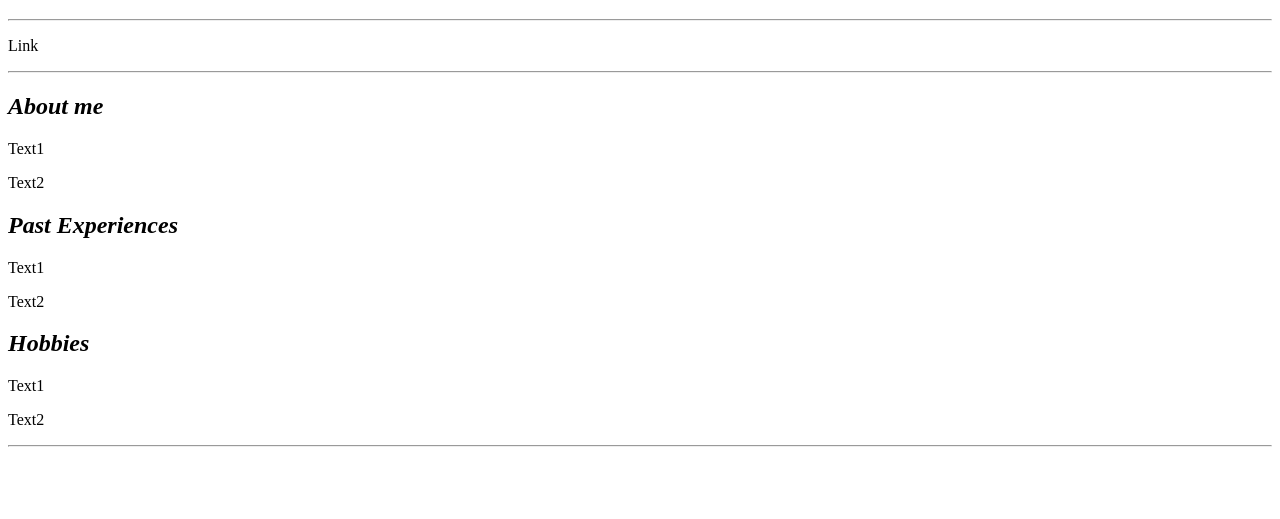
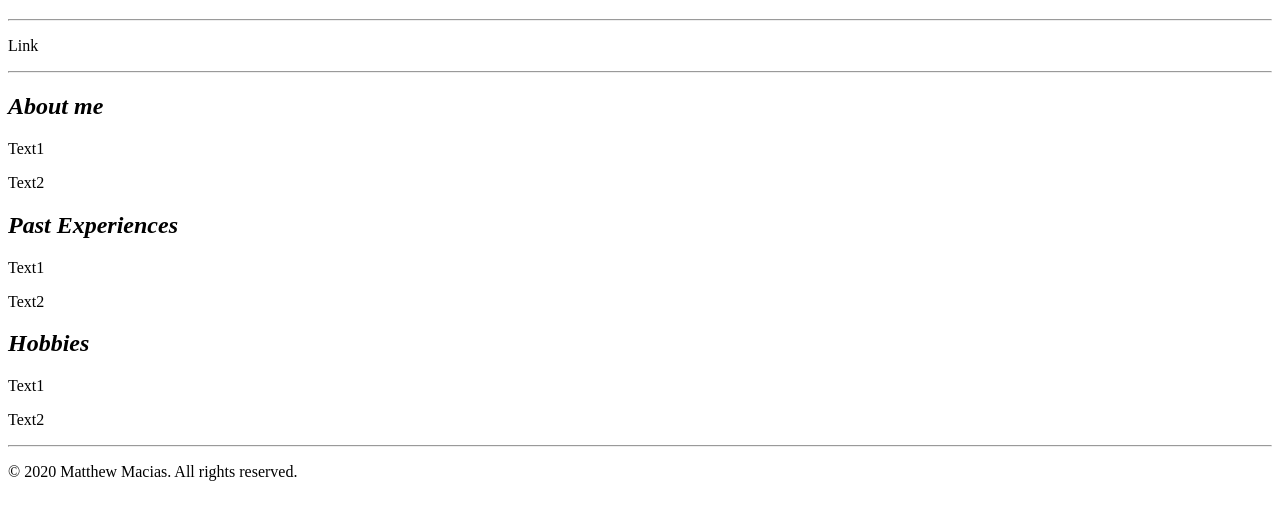
Before and after one commit to chllywlly/necronomicon, a plain HTML site: page index.html in a window 1280 px wide. Shown: the part 61-580 px from the top of the page. Drawn offline with Linux system fonts and the light colour scheme.

Commit message:
Update index.html

```diff
--- a/index.html
+++ b/index.html
@@ -1,29 +1,46 @@
 <!DOCTYPE html>
 <!--
 Name: Matt Macias
-DateCreated: March 4 2019
-Most recent revision:
+DateCreated: March 24 2019
+Most recent revision: March 25 2019
 -->
-<html>
+<html lang="en">
+
 <head>
+
 <title> MATT's PORTFOLIO</title>
+
 </head>
+
   <body>
+    <header>
       <h1>PORTFOLIO for MATT MACIAS</h1>
       <HR />
+    </header>
       <!-- We need to add links to projects.html, contacts.html, and testimonials.html-->
+      <nav>
       <P>Link</P>
       <HR />
+      </nav>
+        <section>
+          <article id="About-Me">
             <H2><em>About me</em></H2>
             <P>Text1</P>
             <P>Text2</P>
+          </article id=>
+          <article id="Past-Experiences">
             <H2><em>Past Experiences</em></H2>
             <P>Text1</P>
             <P>Text2</P>
+          </article>
+          <article id="Hobbies">
             <H2><em>Hobbies</em></H2>
             <P>Text1</P>
             <P>Text2</P>
+          </article>
+      <footer>
             <HR />
-
+            <p>&copy; 2020 Matthew Macias. All rights reserved.</p>
+      </footer>
   </body>
 </html>
```
Lines whose indentation alone changed are shown as unchanged.
